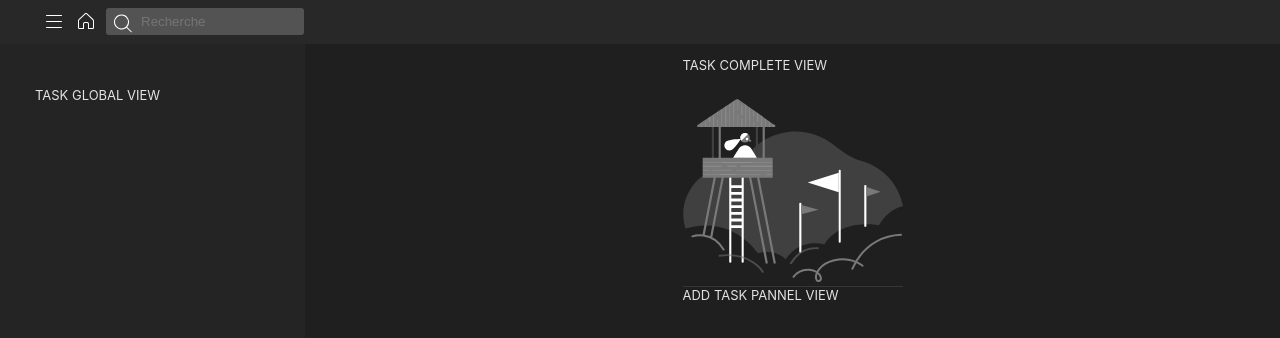
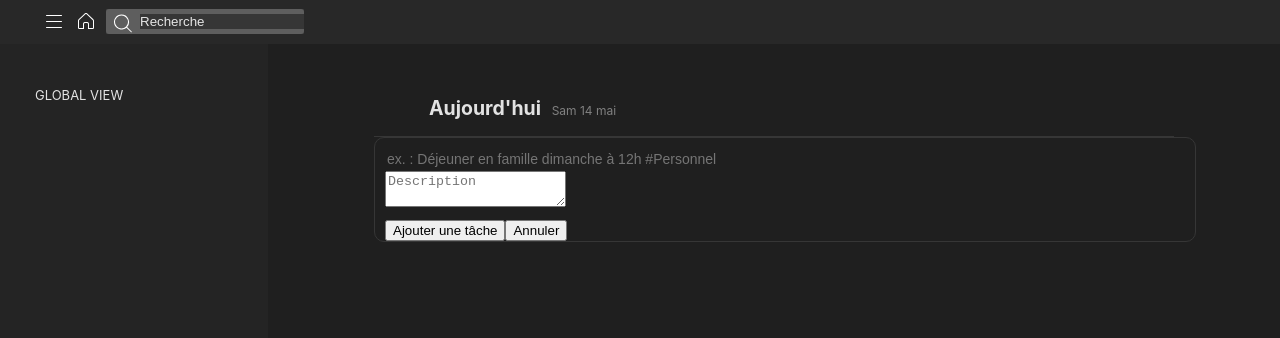
Before and after one commit to DGouron/todo-list, a React (Create React App) app: page / in a window 1280 px wide. Shown: the top 338 px of the page. Built offline with nearby package versions, Linux system fonts and the light colour scheme; the HTML template or start-up script is replaced by a standard one.

Commit message:
search bar

```diff
--- a/src/components/AddTaskPannelView/AddTaskPannelView.jsx
+++ b/src/components/AddTaskPannelView/AddTaskPannelView.jsx
@@ -1,6 +1,18 @@
 import {React} from 'react';
 function AddTaskPannelView(){
-    return <div>ADD TASK PANNEL VIEW</div>;
+    return (
+    <form className='focus-marker-enabled-within'>
+            <div className='task_editor__editing_area'>
+                <div className='task_editor__input_fields'>
+                <input type={"text"} placeholder={"ex. : Déjeuner en famille dimanche à 12h #Personnel"} className='task_editor__content_field' />
+                <textarea placeholder='Description'></textarea>
+            </div>
+            <div className='addTaskButtonsRow'>
+                <input type={"button"} defaultValue={"Ajouter une tâche"} />
+                <input type={"button"} defaultValue={"Annuler"} />
+            </div>
+        </div>
+    </form>);
 }
 
 export default AddTaskPannelView;
--- a/src/components/Header/SearchField.jsx
+++ b/src/components/Header/SearchField.jsx
@@ -2,7 +2,7 @@ import {React} from 'react';
 
 function SearchField(){
     return ( <div>
-                 <div id="quick_find" data-testid="quick_find_container" className="" style={{width: 161 + 'px'}}>
+                 <div id="quick_find" data-testid="quick_find_container"style={{width: 161 + 'px'}}>
                      <svg xmlns="http://www.w3.org/2000/svg" width="24" height="24" aria-hidden="true" className="search_icon">
                          <path d="M10.5 3a7.5 7.5 0 015.645 12.438l4.709 4.708a.502.502 0 01-.708.708l-4.708-4.709A7.5 7.5 0 1110.5 3zm0 1a6.5 6.5 0 100 13 6.5 6.5 0 000-13z" fill="currentColor">
                              </path>
--- a/src/components/MainContent.jsx
+++ b/src/components/MainContent.jsx
@@ -5,7 +5,7 @@ import AddTaskPannelView from './AddTaskPannelView/AddTaskPannelView';
 
 function MainContent(){
     return (
-    <main id='content' className='main_content' style={{marginLeft: 305+'px'}}>
+    <main id='content' className='main_content' style={{marginLeft: 268+'px'}}>
         <div id='editor'>
             <section className='view_content'>
                 <TaskCompleteView />
--- a/src/components/TaskCompleteView/TaskCompleteView.jsx
+++ b/src/components/TaskCompleteView/TaskCompleteView.jsx
@@ -1,6 +1,7 @@
 import {React} from 'react';
 function TaskCompleteView(){
-    return <div><p>TASK COMPLETE VIEW</p></div>;
+    const title = "Aujourd'hui ";
+    return <div className='view_header'><h2>{title} <small> Sam 14 mai</small></h2></div>;
 }
 
 export default TaskCompleteView;
--- a/src/components/TaskGlobalView/TaskGlobalView.jsx
+++ b/src/components/TaskGlobalView/TaskGlobalView.jsx
@@ -1,7 +1,10 @@
 import {React} from 'react';
 
 function TaskGlobalView(){
-    return ( <div id='left_menu' className='left_menu' style={{width: 305 + 'px'}}><p>TASK GLOBAL  VIEW</p></div>);
+    return (
+    <div id='left_menu' className='left_menu' style={{width: 305 + 'px'}}>
+        <p>GLOBAL VIEW</p>
+    </div>);
 }
 
 export default TaskGlobalView;
--- a/src/components/ToDoView/ToDoView.jsx
+++ b/src/components/ToDoView/ToDoView.jsx
@@ -1,16 +1,14 @@
 import {React, useState} from 'react';
 import EmptyState from '../EmptyState';
-import ToDoItem from './ToDoItem';
+//import ToDoItem from './ToDoItem';
 function ToDoView(){
 
-    const [isEmptyList] = useState(true);
+    const [isEmptyList] = useState(false);
     return (
     <div className='task_list_item'>
         {isEmptyList ? <EmptyState />:
         <ul className='items'>
-            <ToDoItem />
-            <ToDoItem />
-            <ToDoItem />
+
         </ul>}
     </div>)
     ;
--- a/src/index.css
+++ b/src/index.css
@@ -21,10 +21,6 @@ code {
   font-family: source-code-pro, Menlo, Monaco, Consolas, 'Courier New',
     monospace;
 }
-#content {
-  background-color: #1f1f1f;
-  border-color: #1f1f1f;
-}
 .empty-state-illustration{
   margin: auto;
 width: 220px;
@@ -47,7 +43,10 @@ height: 200px;
   z-index: 1;
 }
 #content {
+  background-color: #1f1f1f;
+  border-color: #1f1f1f;
   min-height: 380px;
+  height: 100vh;
   margin-left: 305px;
   transition: opacity .25s cubic-bezier(.4,0,.6,1);
   position: relative;
@@ -204,7 +203,7 @@ quick_find [role="combobox"] {
 }
 #quick_find .quick_find__input {
   margin: 0;
-  border: 1px solid transparent;
+  border: 0px solid transparent;
   border-radius: 3px;
   width: 100%;
   box-sizing: border-box;
@@ -222,10 +221,101 @@ quick_find [role="combobox"] {
   align-items: center;
   position: relative;
   margin-left: 6px;
+  color: hsla(0,0%,100%,.87);
+  background: #363636;
 }
+#quick_find ::placeholder{
+  color: hsla(0,0%,100%,.87);
+  background-color: #363636;
+  opacity: 1;
+  border: 0px;
+}
+#quick_find:not(.disabled):hover .quick_find__input {
+  color: hsla(0,0%,100%,.87);
+  background: #363636;
+  border: 1px solid transparent;
+}
+
 #activity_app, .history_item .content, .note_text, .project_header, .richtext_editor, .sync_error_text, .user_info, input, textarea {
   -webkit-user-select: text !important;
   -moz-user-select: text !important;
   -ms-user-select: text !important;
   user-select: text !important;
 }
+
+.task_editor__editing_area {
+  background-color: var(--reactist-bg-default);
+  border: 1px solid var(--reactist-divider-secondary);
+  border-radius: var(--reactist-border-radius-large);
+  padding: 10px 10px 0;
+  cursor: text;
+  border-radius: 10px;
+  border: 1px solid #363636;
+  width: 800px;
+  display: flex;
+  flex-direction: column;
+}
+
+.task_editor__input_fields {
+  max-height: 200px;
+  overflow-y: auto;
+  overflow-x: hidden;
+  margin-bottom: 10px;
+}
+
+.task_editor__content_field {
+  display: flex;
+  align-items: flex-start;
+  width: 100%;
+  font-size: 14px;
+  line-height: 21px;
+  border: none;
+  outline: none;
+  word-break: break-word;
+  background-color: transparent;
+
+  color: white;
+}
+
+.task_editor__content_field {
+  font-size: 14px;
+  line-height: 21px;
+  word-break: break-word;
+}
+
+.addTaskButtonsRow{
+  display: flex;
+  flex-direction: row;
+}
+
+small {
+  color: grey;
+  margin-left: 6px;
+  font-size: 12px;
+  font-weight: 400;
+}
+
+.view_header .view_header__content {
+  display: flex;
+  width: 100%;
+  padding-bottom: 8px;
+  max-width: 800px;
+  margin: 0 auto;
+  border-bottom: 1px solid transparent;
+  transition: border-bottom-color .3s;
+  align-items: flex-start;
+  word-break: break-word;
+}
+
+.view_header{
+  background-color: #1f1f1f;
+  display: flex;
+  flex-shrink: 0;
+  position: -webkit-sticky;
+  position: sticky;
+  top: 0;
+  z-index: 2;
+  padding-left: 55px;
+  padding-right: 55px;
+  padding-top: 36px;
+}
```
